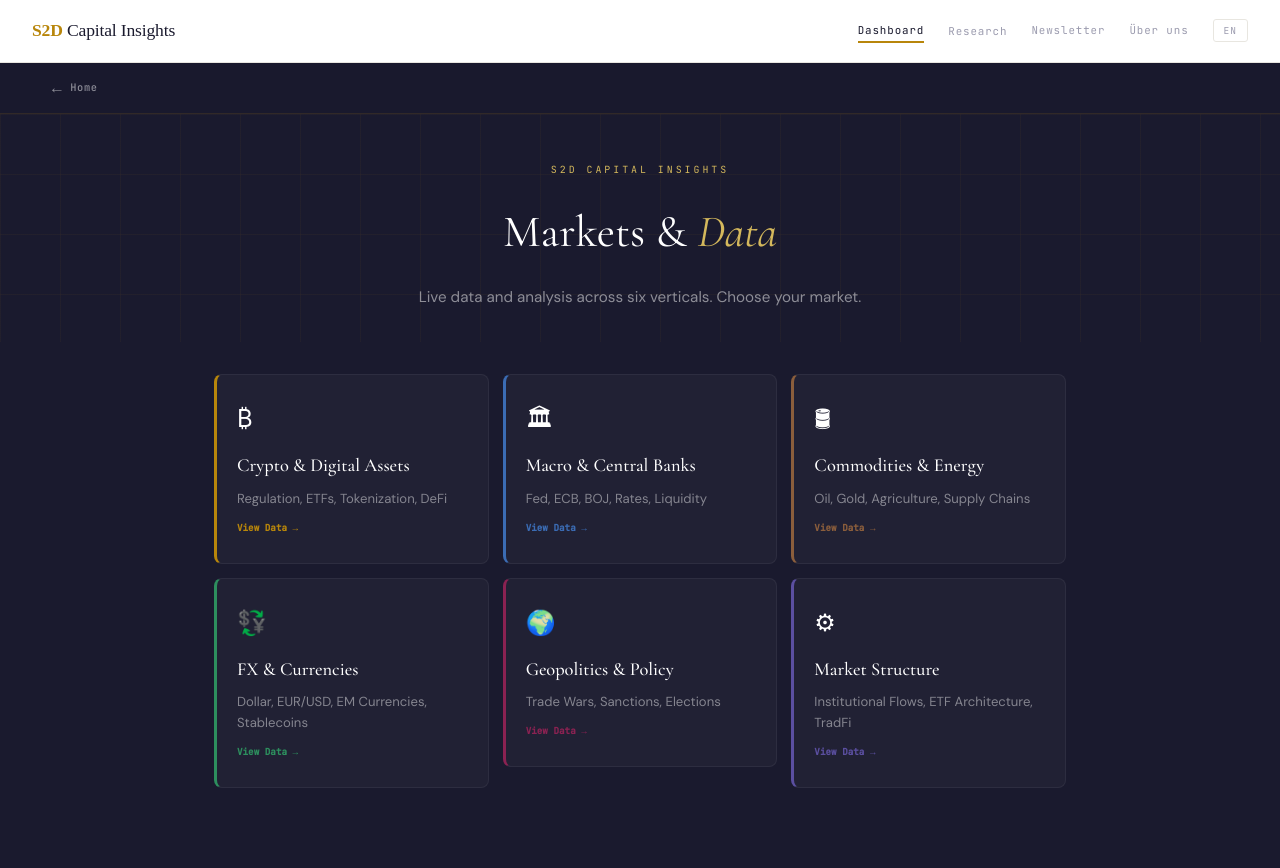
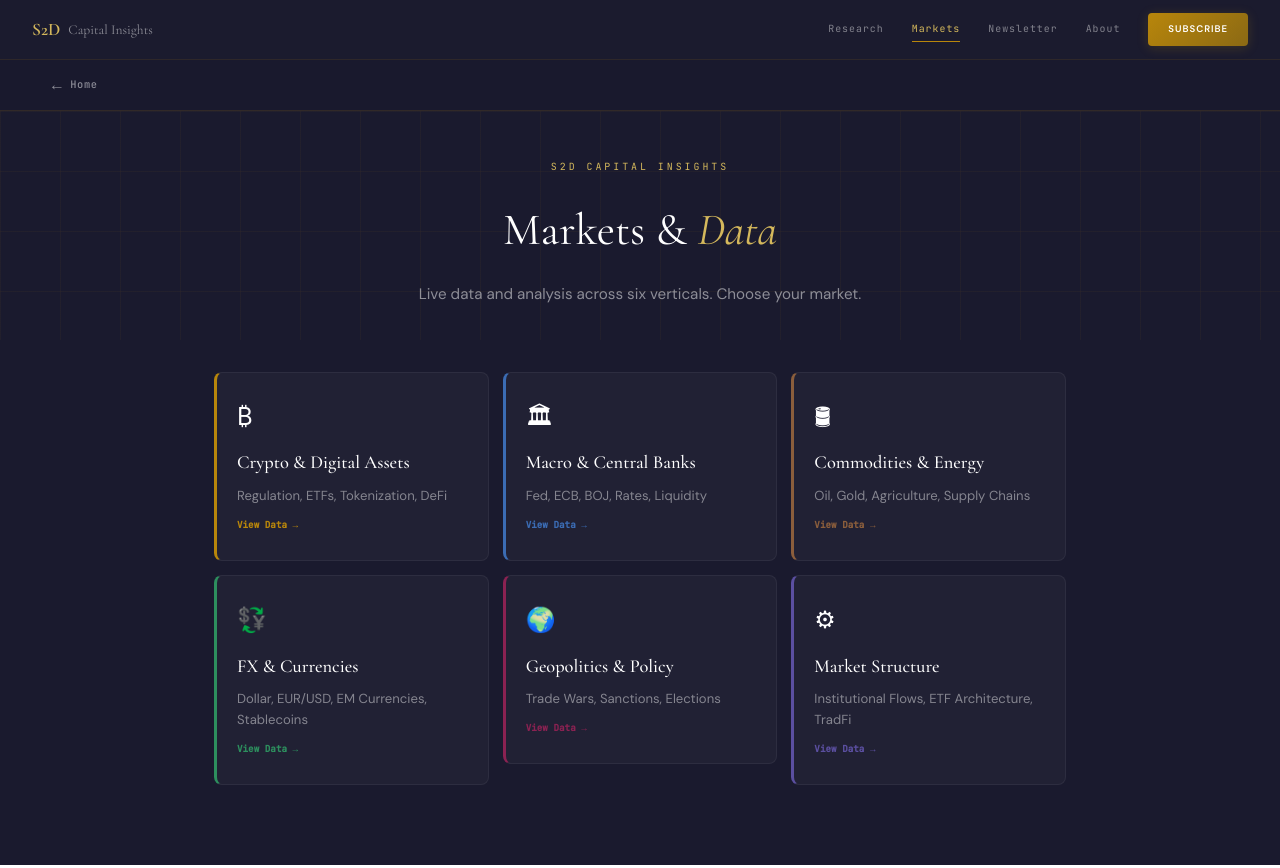
Before and after one commit to s2dinfo/s2d-capital, a Next.js app: page /markets in a window 1280 px wide. Built offline with nearby package versions, Linux system fonts and the light colour scheme.

Commit message:
fix: dark navy navbar, English labels, hide on homepage

```diff
--- a/components/Navbar.tsx
+++ b/components/Navbar.tsx
@@ -1,140 +1,207 @@
-// components/Navbar.tsx
 "use client";
 
 import { useState } from "react";
 import Link from "next/link";
-import Image from "next/image";
+import { usePathname } from "next/navigation";
 
-interface NavbarProps {
-  lang?: string;
-  onLangToggle?: () => void;
-  activeTab?: string;
-  onTabChange?: (tab: string) => void;
-}
+export default function Navbar() {
+  const [mobileOpen, setMobileOpen] = useState(false);
+  const pathname = usePathname();
 
-const NAV_ITEMS = [
-  { key: "dashboard", labelDe: "Dashboard", labelEn: "Dashboard", href: "/" },
-  { key: "research", labelDe: "Research", labelEn: "Research", href: "/research" },
-  { key: "newsletter", labelDe: "Newsletter", labelEn: "Newsletter", href: "#newsletter" },
-  { key: "about", labelDe: "Über uns", labelEn: "About", href: "#about" },
-];
+  const isHome = pathname === "/";
 
-export default function Navbar({
-  lang = "de",
-  onLangToggle,
-  activeTab = "dashboard",
-  onTabChange,
-}: NavbarProps) {
-  const [mobileOpen, setMobileOpen] = useState(false);
-  const t = (de: string, en: string) => (lang === "de" ? de : en);
+  const links = [
+    { label: "Research", href: "/research" },
+    { label: "Markets", href: "/markets" },
+    { label: "Newsletter", href: "/newsletter" },
+    { label: "About", href: "/about" },
+  ];
+
+  // Don't render navbar on homepage (it has its own hamburger menu)
+  if (isHome) return null;
 
   return (
-    <nav
-      style={{
+    <>
+      <nav style={{
         display: "flex",
         alignItems: "center",
         justifyContent: "space-between",
-        padding: "16px 32px",
-        background: "var(--bg-primary, #fff)",
-        borderBottom: "1px solid var(--border, #E8E6E0)",
+        padding: "0 32px",
+        height: 60,
+        background: "rgba(15,15,35,0.95)",
+        backdropFilter: "blur(16px)",
+        WebkitBackdropFilter: "blur(16px)",
+        borderBottom: "1px solid rgba(184,134,11,0.12)",
         position: "sticky",
         top: 0,
         zIndex: 100,
-        backdropFilter: "blur(12px)",
-        WebkitBackdropFilter: "blur(12px)",
-        backgroundColor: "rgba(255,255,255,0.92)",
-      }}
-    >
-      {/* Logo */}
-      <Link href="/" style={{ textDecoration: "none", display: "flex", alignItems: "center", gap: 12 }}>
-        {/* If you have the logo image in /public/logo.png, use Image. Otherwise text fallback. */}
+      }}>
+        {/* Logo */}
+        <Link href="/" style={{ textDecoration: "none", display: "flex", alignItems: "center", gap: 8 }}>
+          <span style={{
+            fontFamily: "var(--font-serif, 'Cormorant Garamond', serif)",
+            fontSize: "1.1rem",
+            fontWeight: 600,
+            color: "var(--gold-light, #D4B85C)",
+          }}>S2D</span>
+          <span style={{
+            fontFamily: "var(--font-serif, 'Cormorant Garamond', serif)",
+            fontSize: "0.85rem",
+            fontWeight: 400,
+            color: "rgba(255,255,255,0.5)",
+          }}>Capital Insights</span>
+        </Link>
+
+        {/* Desktop links */}
+        <div style={{ display: "flex", alignItems: "center", gap: 28 }} className="nav-desktop">
+          {links.map((l) => {
+            const isActive = pathname.startsWith(l.href);
+            return (
+              <Link
+                key={l.label}
+                href={l.href}
+                style={{
+                  fontFamily: "var(--font-mono, 'JetBrains Mono', monospace)",
+                  fontSize: "0.62rem",
+                  letterSpacing: "0.1em",
+                  color: isActive ? "var(--gold-light, #D4B85C)" : "rgba(255,255,255,0.45)",
+                  textDecoration: "none",
+                  padding: "4px 0",
+                  borderBottom: isActive ? "1.5px solid var(--gold, #b8860b)" : "1.5px solid transparent",
+                  transition: "all 0.2s",
+                }}
+                onMouseEnter={(e) => {
+                  if (!isActive) e.currentTarget.style.color = "rgba(255,255,255,0.8)";
+                }}
+                onMouseLeave={(e) => {
+                  if (!isActive) e.currentTarget.style.color = "rgba(255,255,255,0.45)";
+                }}
+              >
+                {l.label}
+              </Link>
+            );
+          })}
+          <Link href="/newsletter" style={{
+            fontFamily: "var(--font-sans, 'DM Sans', sans-serif)",
+            fontSize: "0.6rem",
+            fontWeight: 600,
+            letterSpacing: "0.1em",
+            textTransform: "uppercase" as const,
+            padding: "8px 20px",
+            background: "linear-gradient(135deg, var(--gold, #b8860b), var(--gold-dark, #8B6914))",
+            color: "#fff",
+            textDecoration: "none",
+            borderRadius: 4,
+            transition: "all 0.3s",
+            boxShadow: "0 2px 12px rgba(184,134,11,0.2)",
+          }}
+            onMouseEnter={(e) => {
+              e.currentTarget.style.transform = "translateY(-1px)";
+              e.currentTarget.style.boxShadow = "0 4px 16px rgba(184,134,11,0.3)";
+            }}
+            onMouseLeave={(e) => {
+              e.currentTarget.style.transform = "translateY(0)";
+              e.currentTarget.style.boxShadow = "0 2px 12px rgba(184,134,11,0.2)";
+            }}
+          >
+            Subscribe
+          </Link>
+        </div>
+
+        {/* Mobile hamburger */}
+        <button
+          onClick={() => setMobileOpen(!mobileOpen)}
+          aria-label="Toggle menu"
+          className="nav-hamburger"
+          style={{
+            display: "none",
+            flexDirection: "column",
+            justifyContent: "center",
+            gap: 5,
+            width: 28,
+            height: 28,
+            background: "none",
+            border: "none",
+            cursor: "pointer",
+            padding: 0,
+          }}
+        >
+          <span style={{
+            display: "block", width: 20, height: 2, background: "var(--gold-light, #D4B85C)",
+            borderRadius: 1, transition: "all 0.3s",
+            transform: mobileOpen ? "translateY(7px) rotate(45deg)" : "none",
+          }} />
+          <span style={{
+            display: "block", width: 20, height: 2, background: "var(--gold-light, #D4B85C)",
+            borderRadius: 1, transition: "all 0.3s",
+            opacity: mobileOpen ? 0 : 1,
+          }} />
+          <span style={{
+            display: "block", width: 20, height: 2, background: "var(--gold-light, #D4B85C)",
+            borderRadius: 1, transition: "all 0.3s",
+            transform: mobileOpen ? "translateY(-7px) rotate(-45deg)" : "none",
+          }} />
+        </button>
+      </nav>
+
+      {/* Mobile menu */}
+      {mobileOpen && (
         <div
           style={{
-            fontFamily: "var(--serif, 'Playfair Display', serif)",
-            fontSize: "1.1rem",
-            fontWeight: 500,
-            color: "var(--navy, #0f0f23)",
-            letterSpacing: "-0.01em",
+            position: "fixed", inset: 0, background: "rgba(0,0,0,0.5)",
+            backdropFilter: "blur(4px)", zIndex: 98,
           }}
+          onClick={() => setMobileOpen(false)}
         >
-          <span style={{ color: "var(--gold, #b8860b)", fontWeight: 600 }}>S2D</span>{" "}
-          Capital Insights
-        </div>
-      </Link>
-
-      {/* Desktop nav */}
-      <div
-        style={{
-          display: "flex",
-          alignItems: "center",
-          gap: 24,
-        }}
-      >
-        {NAV_ITEMS.map((item) => {
-          const isActive = activeTab === item.key;
-          const isLink = item.href.startsWith("/") && item.href !== "/";
-
-          if (isLink) {
-            return (
+          <div
+            style={{
+              position: "absolute", top: 60, left: 0, right: 0,
+              background: "rgba(15,15,35,0.98)",
+              borderBottom: "1px solid rgba(184,134,11,0.15)",
+              padding: "16px 0",
+            }}
+            onClick={(e) => e.stopPropagation()}
+          >
+            {links.map((l) => (
               <Link
-                key={item.key}
-                href={item.href}
+                key={l.label}
+                href={l.href}
+                onClick={() => setMobileOpen(false)}
                 style={{
-                  fontFamily: "var(--mono, 'JetBrains Mono', monospace)",
-                  fontSize: "0.68rem",
-                  letterSpacing: "0.08em",
-                  color: "var(--text-muted, #9C9CAF)",
+                  display: "block",
+                  padding: "14px 32px",
+                  fontFamily: "var(--font-mono)",
+                  fontSize: "0.72rem",
+                  letterSpacing: "0.06em",
+                  color: "rgba(255,255,255,0.6)",
                   textDecoration: "none",
-                  padding: "4px 0",
-                  transition: "color 0.2s",
+                  borderBottom: "1px solid rgba(255,255,255,0.04)",
+                  transition: "all 0.2s",
                 }}
               >
-                {t(item.labelDe, item.labelEn)}
+                {l.label}
               </Link>
-            );
-          }
+            ))}
+            <div style={{ padding: "12px 32px 8px", display: "flex", gap: 16 }}>
+              <Link href="/impressum" onClick={() => setMobileOpen(false)} style={{
+                fontFamily: "var(--font-mono)", fontSize: "0.58rem",
+                color: "rgba(255,255,255,0.3)", textDecoration: "none",
+              }}>Impressum</Link>
+              <Link href="/datenschutz" onClick={() => setMobileOpen(false)} style={{
+                fontFamily: "var(--font-mono)", fontSize: "0.58rem",
+                color: "rgba(255,255,255,0.3)", textDecoration: "none",
+              }}>Datenschutz</Link>
+            </div>
+          </div>
+        </div>
+      )}
 
-          return (
-            <button
-              key={item.key}
-              onClick={() => onTabChange?.(item.key)}
-              style={{
-                fontFamily: "var(--mono, 'JetBrains Mono', monospace)",
-                fontSize: "0.68rem",
-                letterSpacing: "0.08em",
-                background: "none",
-                border: "none",
-                cursor: "pointer",
-                color: isActive ? "var(--navy, #0f0f23)" : "var(--text-muted, #9C9CAF)",
-                borderBottom: isActive ? "2px solid var(--gold, #b8860b)" : "2px solid transparent",
-                padding: "4px 0",
-                transition: "all 0.2s",
-              }}
-            >
-              {t(item.labelDe, item.labelEn)}
-            </button>
-          );
-        })}
-
-        {/* Language toggle */}
-        <button
-          onClick={onLangToggle}
-          style={{
-            fontFamily: "var(--mono, 'JetBrains Mono', monospace)",
-            fontSize: "0.6rem",
-            padding: "4px 10px",
-            border: "1px solid var(--border, #E8E6E0)",
-            borderRadius: 3,
-            background: "transparent",
-            color: "var(--text-muted, #9C9CAF)",
-            cursor: "pointer",
-            letterSpacing: "0.1em",
-            transition: "all 0.2s",
-          }}
-        >
-          {lang === "de" ? "EN" : "DE"}
-        </button>
-      </div>
-    </nav>
+      <style>{`
+        @media (max-width: 768px) {
+          .nav-desktop { display: none !important; }
+          .nav-hamburger { display: flex !important; }
+        }
+      `}</style>
+    </>
   );
 }
```
